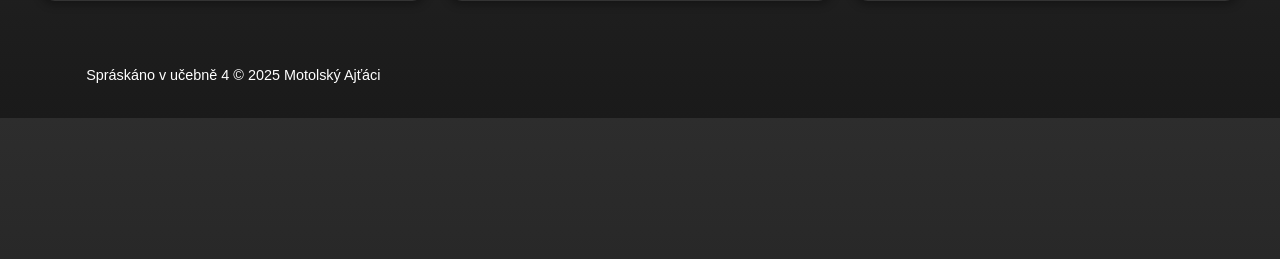
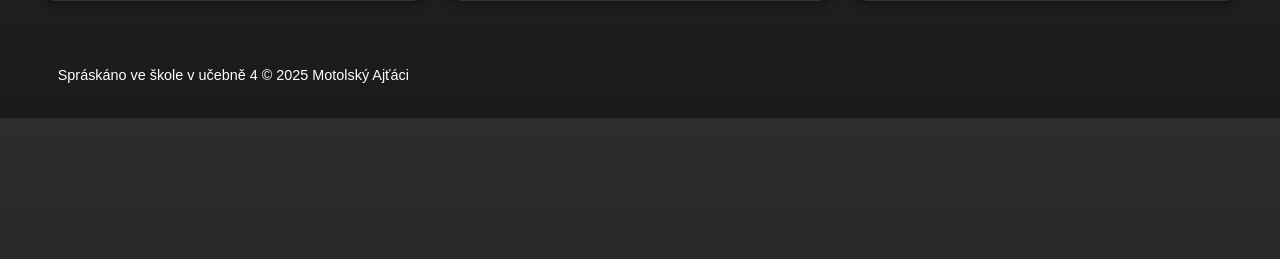
Before and after one commit to Marv140/Motol-Projects, a Flask app: page / in a window 1280 px wide. Shown: the part 413-672 px from the top of the page. Run offline with Flask 3, Linux system fonts and the light colour scheme.

Commit message:
Revert "chore(index): footer edit"
This reverts commit 8fa8cfe030997b6549dafe7d02439acc093d3550.

```diff
--- a/templates/index.html
+++ b/templates/index.html
@@ -36,7 +36,7 @@
     </div>
 
     <footer>
-      <p>Spráskáno v učebně 4 &copy; 2025 Motolský Ajťáci</p>
+      <p>Spráskáno ve škole v učebně 4 &copy; 2025 Motolský Ajťáci</p>
     </footer>
   </div>
 </body>
```
